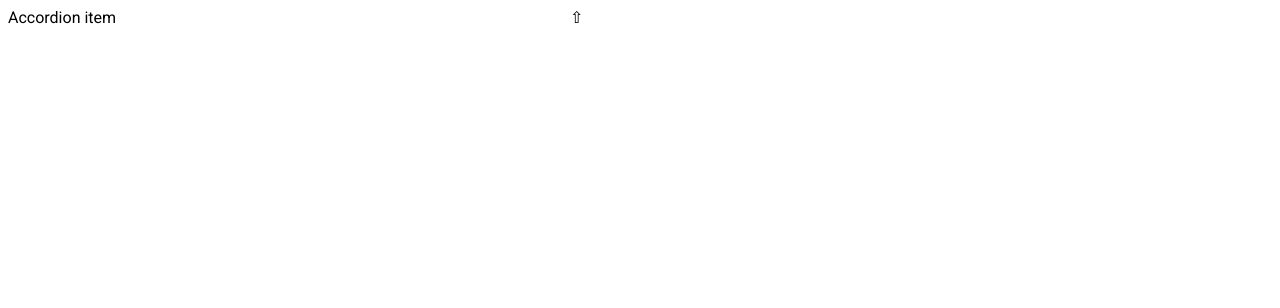
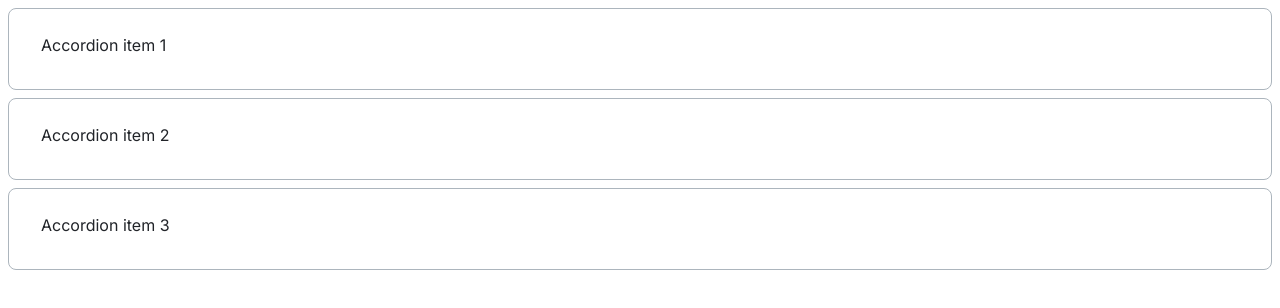
Before and after one commit to js-tasks-ru/htmlcss-20240216_ea-shreyner, a website: page 03-lection1/02-accordion/index.html in a window 1280 px wide. Drawn offline with Linux system fonts and the light colour scheme.

Commit message:
accordion attempt 3

```diff
--- a/03-lection1/02-accordion/accordion.css
+++ b/03-lection1/02-accordion/accordion.css
@@ -1,40 +1,47 @@
 /* Стилизация аккордеона */
 
-.accordion {
-    outline: 1px solid var(--grey-3);
-    text-align: left;
-    border-radius: 1px;
+.accordion_item {
+    border-radius: 8px;
     cursor: pointer;
-    margin: 2px;
+    margin-bottom: 8px;
     border: 1px solid var(--grey-3);
+    padding-left: 32px;
+    padding-right: 48.69px;
+    padding-top: 24px;
+    padding-bottom: 32px;
+
+}
+.accordion_item:last-child {
+    margin-bottom: 0px;
 }
 
-.title {
-    text-indent: 5px;
+.accordion_item__details[open] {
+    border-radius: 2px;
 }
 
-.hide {
-    text-indent: 5px;
+.accordion_item__summary {
+    display: inline-block;
+    font-family: Inter;
+    font-size: 16px;
+    line-height: 24px;
+    color: var(--black);
 }
 
-
-details[open] {
-
-    text-align: left;
-    border-radius: 2px;
-
+.accordion_item__hide {
+    font-family: Inter;
+    font-size: 16px;
+    line-height: 24px;
+    color: var(--grey-4);
 }
 
-summary::marker{display:none;}
-summary {
-    display: inline-block;
+/* .accordion_item__details:after {
+    content: '\02795';
+    font-size: 12px;
+    float: right;
 }
 
-summary:after {
-
-    content: "⇧";
-    margin-left: 450px;
-  }
-  details[open] > summary:after {
-    content: "⇧";
-  }
+.accordion_item__hide:after {
+    content: "\2796";
+    font-size: 12px;
+    float: right;
+  } */
--- a/03-lection1/02-accordion/index.html
+++ b/03-lection1/02-accordion/index.html
@@ -4,17 +4,43 @@
     <head>
         <link rel="stylesheet" href="../../assets/css/main.css">
         <link rel="stylesheet" href="./accordion.css">
+        <link rel="preconnect" href="https://fonts.googleapis.com">
+        <link rel="preconnect" href="https://fonts.gstatic.com" crossorigin>
+        <link href="https://fonts.googleapis.com/css2?family=Inter:wght@100..900&display=swap" rel="stylesheet">
     </head>
     <body>
-        <div class="img-container"></div>
-    </var>
-        <details>
-            <summary>
-                Accordion item
-                        </summary>
-            <p>
-                Hidden content
-            </p>
-        </details>
+        <div class="accordion_item">
+            <details class="accordion_item__details">
+                <summary class="accordion_item__summary">
+                    Accordion item 1
+                </summary>
+                <p class="accordion_item__hide">
+                    Amet minim mollit non deserunt ullamco est sit aliqua dolor do amet sint. Velit officia consequat duis enim velit mollit. Exercitation veniam consequat sunt nostrud amet.
+                </p>
+            </details>
+        </div>
+<!-- -------------------------------------- -->
+        <div class="accordion_item">
+            <details class="accordion_item__details">
+                <summary class="accordion_item__summary">
+                    Accordion item 2
+                </summary>
+                <p class="accordion_item__hide">
+                    Amet minim mollit non deserunt ullamco est sit aliqua dolor do amet sint. Velit officia consequat duis enim velit mollit. Exercitation veniam consequat sunt nostrud amet.
+                </p>
+            </details>
+        </div>
+<!-- -------------------------------------- -->
+        <div class="accordion_item">
+            <details class="accordion_item__details">
+                <summary class="accordion_item__summary">
+                    Accordion item 3
+                </summary>
+                <p class="accordion_item__hide">
+                    Amet minim mollit non deserunt ullamco est sit aliqua dolor do amet sint. Velit officia consequat duis enim velit mollit. Exercitation veniam consequat sunt nostrud amet.
+                </p>
+            </details>
+        </div>
+
     </body>
 </html>
```
